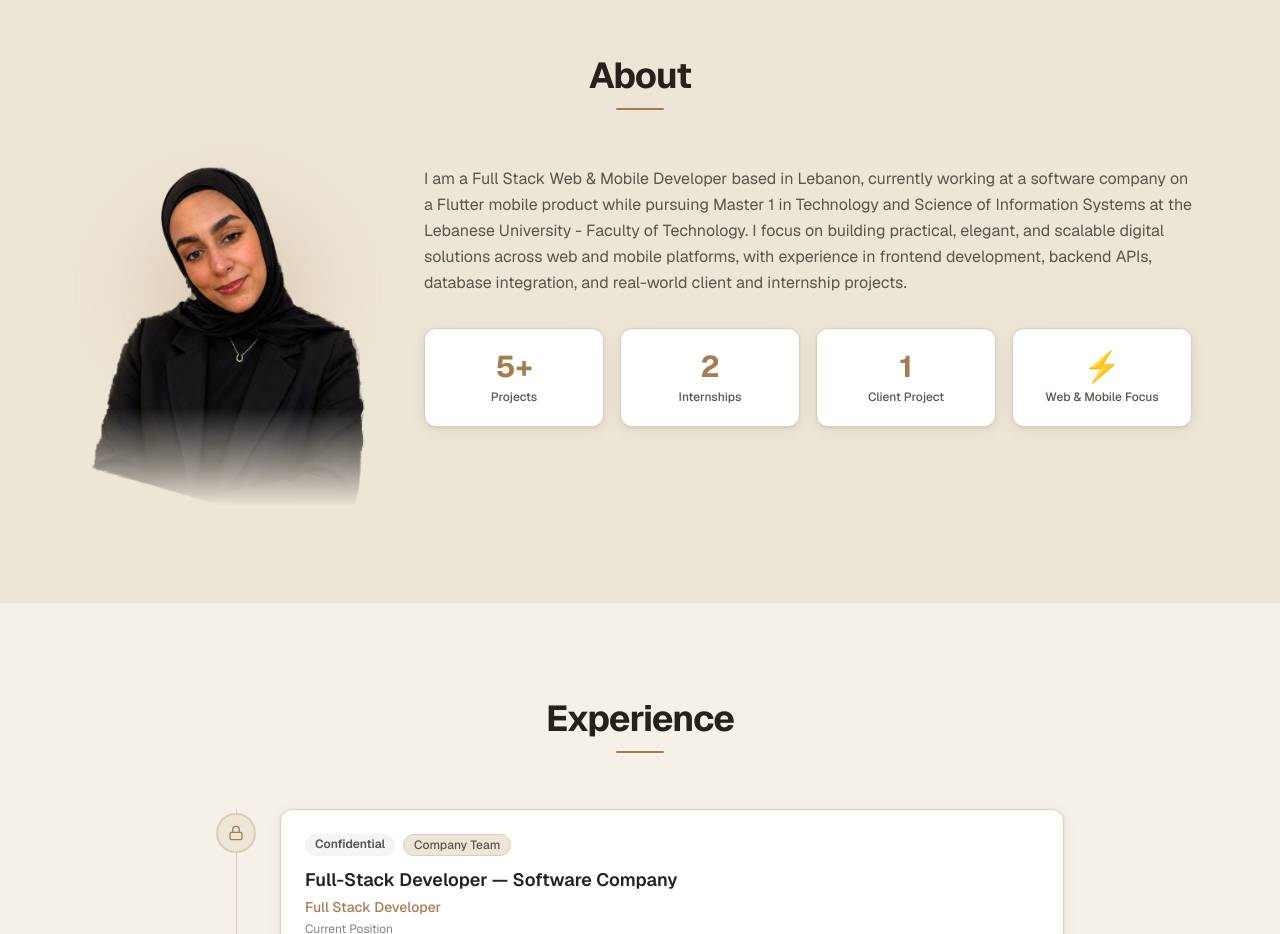
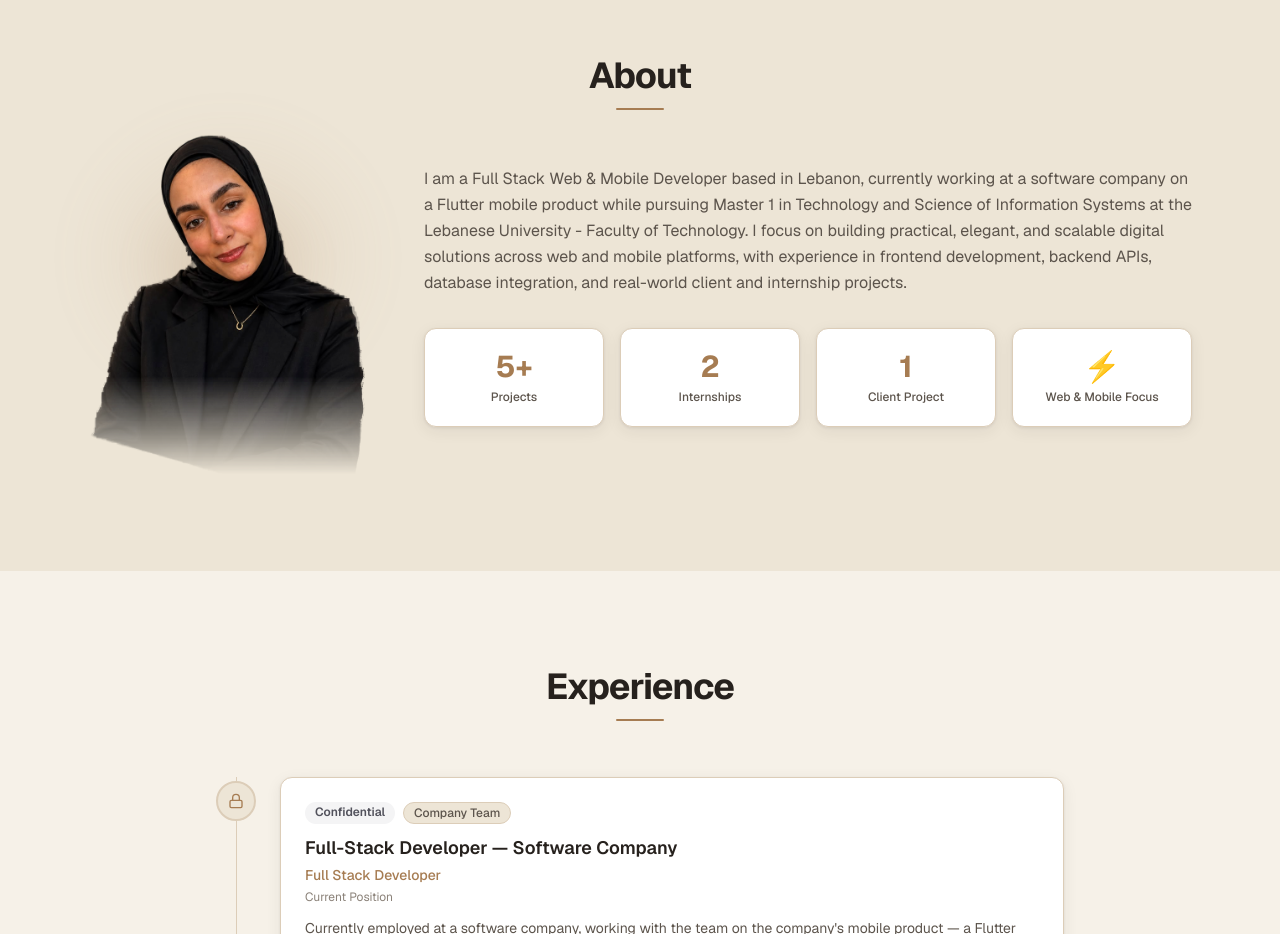
Before and after one commit to fatimahksm/fatima-portfolio, a Next.js app: page / in a window 1280 px wide. Shown: the part 840-1774 px from the top of the page. Built offline with nearby package versions, Linux system fonts and the light colour scheme.

Commit message:
Raise the About portrait slightly on larger screens
Co-Authored-By: Claude Fable 5 <noreply@anthropic.com>
Claude-Session: https://claude.ai/code/session_01FqdwQd9FXVu1dTrsUeRosE

```diff
--- a/components/About.tsx
+++ b/components/About.tsx
@@ -34,7 +34,7 @@ export default function About({ lang }: AboutProps) {
             whileInView={{ opacity: 1, y: 0 }}
             viewport={{ once: true, margin: '0px 0px 120px 0px' }}
             transition={{ duration: 0.38, ease: 'easeOut' }}
-            className="relative mx-auto md:mx-0 w-[230px] md:w-full"
+            className="relative mx-auto md:mx-0 w-[230px] md:w-full md:-mt-8"
           >
             {/* Ambient light behind the cut-out — a soft falloff, never a visible edge */}
             <motion.div
```
